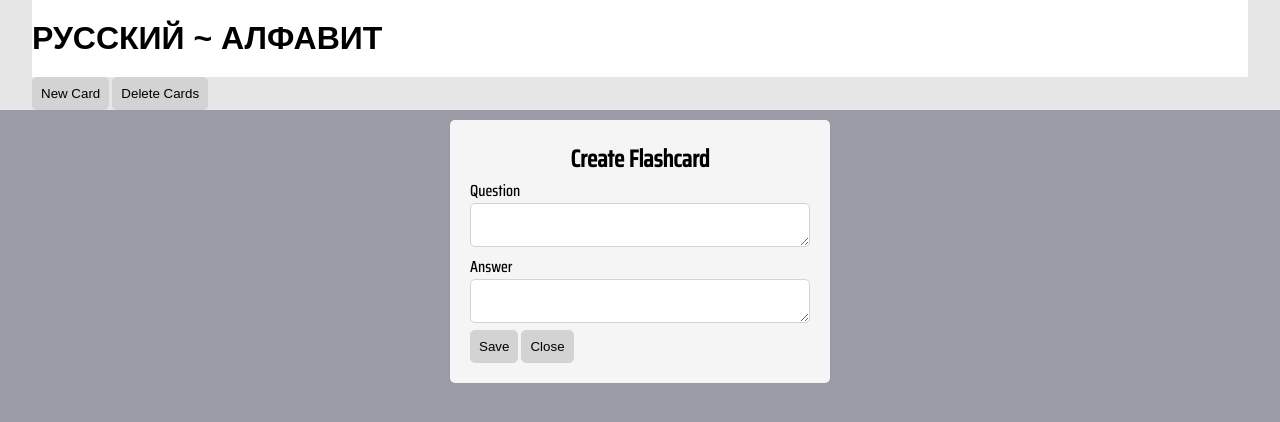
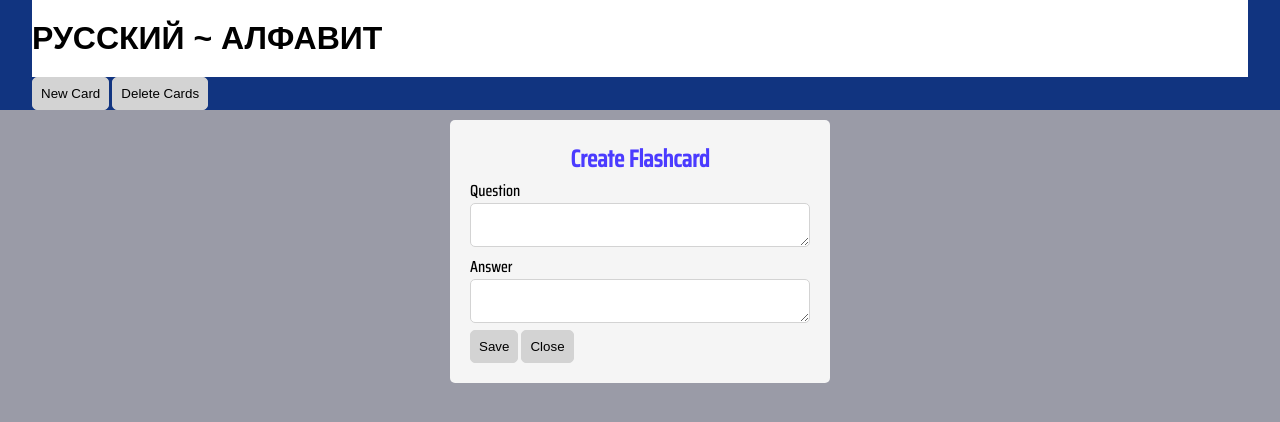
Before and after one commit to TT-615/russianflashcards, a plain HTML site: page index.html in a window 1280 px wide. Drawn offline with Linux system fonts and the light colour scheme.

Commit message:
added blue border and font

```diff
--- a/index.html
+++ b/index.html
@@ -23,7 +23,7 @@
     </header>
     <div class="container">
         <div class="create-box">
-            <h2 style="text-align: center;color: black;">Create Flashcard</h2>
+            <h2 style="text-align: center;color: rgb(75, 59, 255);">Create Flashcard</h2>
             <label for="question">Question</label>
             <textarea id="question"></textarea>
             <br>
--- a/style.css
+++ b/style.css
@@ -13,7 +13,8 @@
 
 }
 header{
-  background-color: rgb(230, 230, 230);
+  background-color: rgb(17, 52, 128);
+
 }
 
 button{
```
